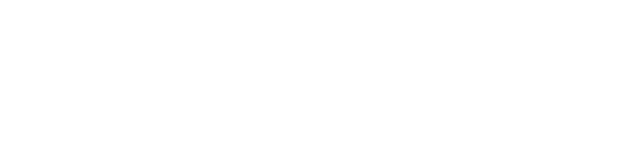
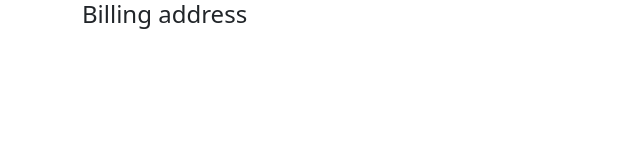
Before and after one commit to shahbozshirinboyev/BootstrapValidationForm, a plain HTML site: page index.html in a window 1280 px wide. Shown: the whole page, without its empty margins (0-640 px from the left). Drawn offline with nearby package versions, Linux system fonts and the light colour scheme.

Commit message:
Connect Bootstrap

```diff
--- a/index.html
+++ b/index.html
@@ -7,7 +7,9 @@
     <link href="https://cdn.jsdelivr.net/npm/bootstrap@5.3.3/dist/css/bootstrap.min.css" rel="stylesheet" integrity="sha384-QWTKZyjpPEjISv5WaRU9OFeRpok6YctnYmDr5pNlyT2bRjXh0JMhjY6hW+ALEwIH" crossorigin="anonymous">
   </head>
   <body>
-
+    <div class="container">
+      <h4>Billing address</h4>
+    </div>
     <script src="https://cdn.jsdelivr.net/npm/bootstrap@5.3.3/dist/js/bootstrap.bundle.min.js" integrity="sha384-YvpcrYf0tY3lHB60NNkmXc5s9fDVZLESaAA55NDzOxhy9GkcIdslK1eN7N6jIeHz" crossorigin="anonymous"></script>
   </body>
 </html>
```
